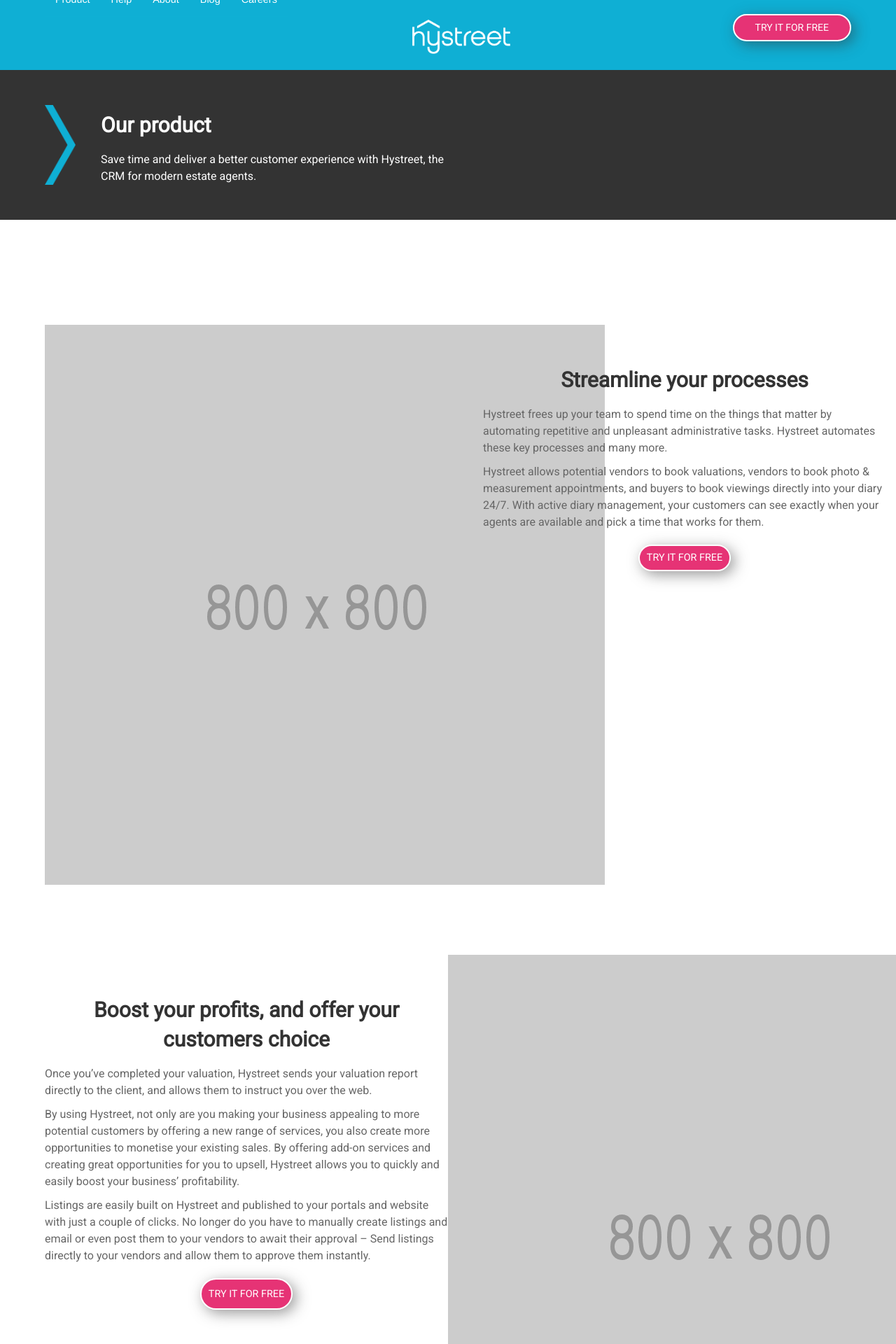
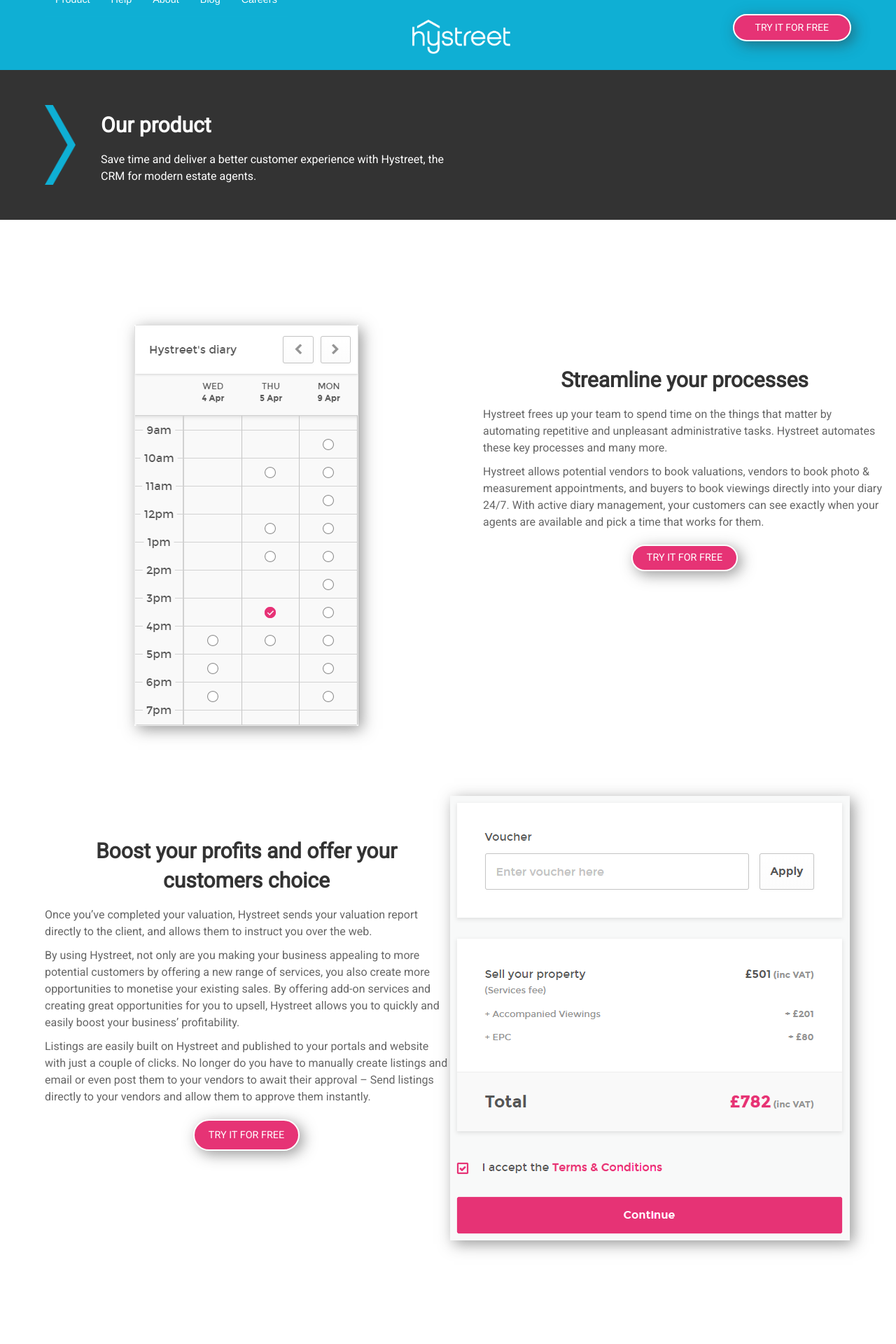
Before and after one commit to hidr/hystreet-marketing-live, a Jekyll site: the page built from product/index.html, in a window 1280 px wide. Shown: the top 1920 px of the page at 70% size. Built offline with Jekyll 4.4.1, drawn with Linux system fonts in a browser that asks for light colours; a script that is not in the unit is left out.

Commit message:
adding images to product pages

```diff
--- a/css/style.css
+++ b/css/style.css
@@ -261,6 +261,7 @@
   min-height: 500px;
   margin: 0 auto;
   display: inherit;
+  box-shadow: 5px 5px 20px #33333380;
 }
 .page-content .row .copy {
   flex-grow: 1;
@@ -270,6 +271,7 @@
 .page-content .button {
   margin:20px auto 0;
   display: table;
+  padding: 10px 20px;
 }
 
 .time-bubble {
--- a/product/index.html
+++ b/product/index.html
@@ -25,7 +25,7 @@
 <div class='full page-content'>
   <div class="row page-content-row">
     <div class="left">
-      <img src="/images/800x800.png" alt="reasons to choose hystreet">
+      <img src="/images/diary.png" alt="diary">
     </div>
     <div class="right copy">
       <h2>
@@ -42,7 +42,7 @@
   <div class="row page-content-row">
     <div class="right copy">
       <h2>
-          Boost your profits, and offer your customers choice
+          Boost your profits and offer your customers choice
         </h2>
       <p>
         Once you’ve completed your valuation, Hystreet sends your valuation report directly to the client, and allows them to instruct you over the web.
@@ -58,7 +58,7 @@
       </p>
     </div>
     <div class="left">
-      <img src="/images/800x800.png" alt="reasons to choose hystreet">
+      <img src="/images/payment.png" alt="reasons to choose hystreet">
     </div>
   </div>
 </div>
@@ -68,7 +68,7 @@
 <div class='full page-content'>
   <div class="row page-content-row">
     <div class="right">
-      <img src="/images/800x800.png" alt="reasons to choose hystreet">
+      <img src="/images/instruct.png" alt="reasons to choose hystreet">
     </div>
     <div class="left copy">
       <h2>
@@ -106,7 +106,7 @@
       </p>
     </div>
     <div class="left">
-      <img src="/images/800x800.png" alt="reasons to choose hystreet">
+      <img src="/images/checklist.png" alt="compliance checklist">
     </div>
   </div>
   </div>
```
Also changed, not shown: images/checklist.png (added), images/diary.png (added), images/instruct.png (added), images/payment.png (added).
